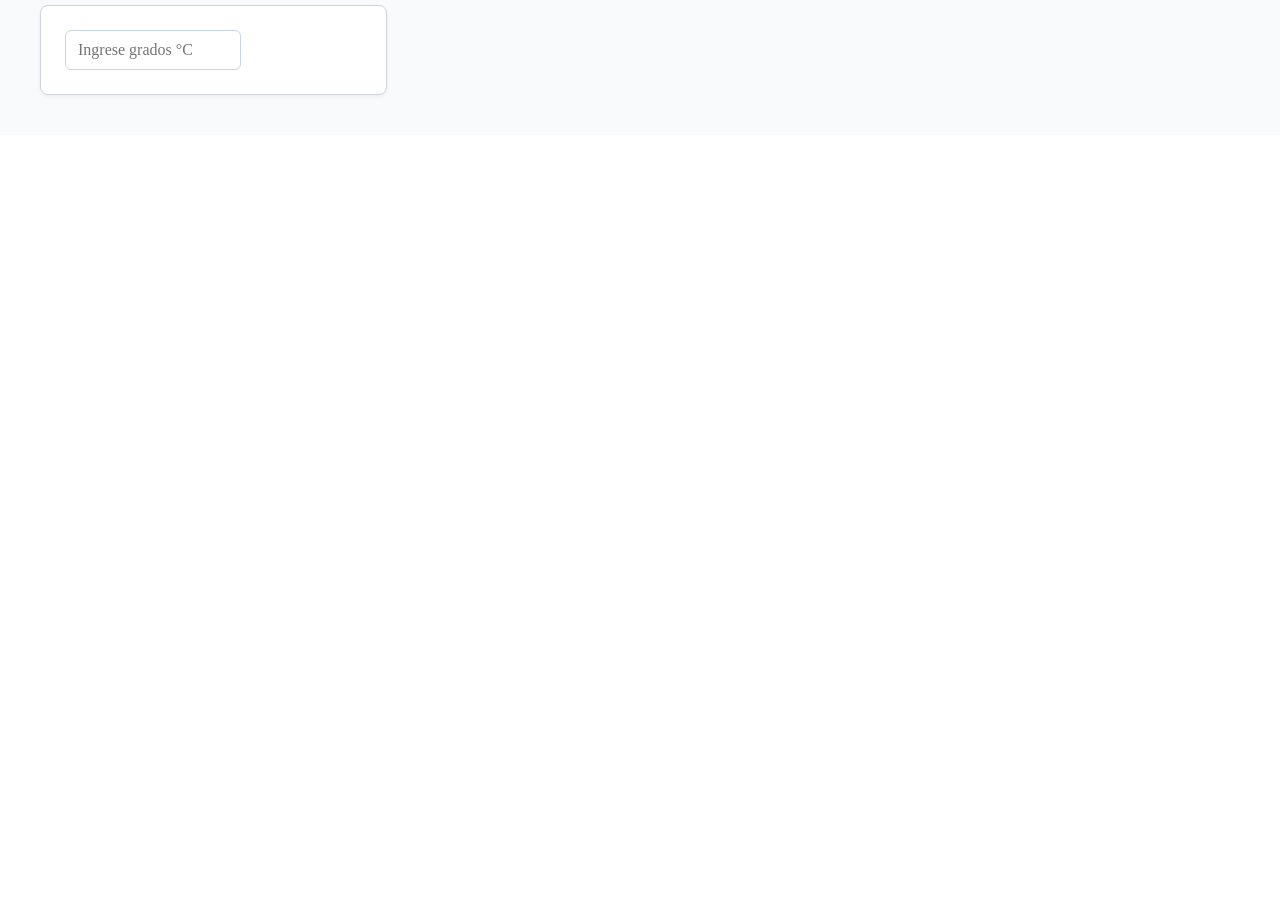
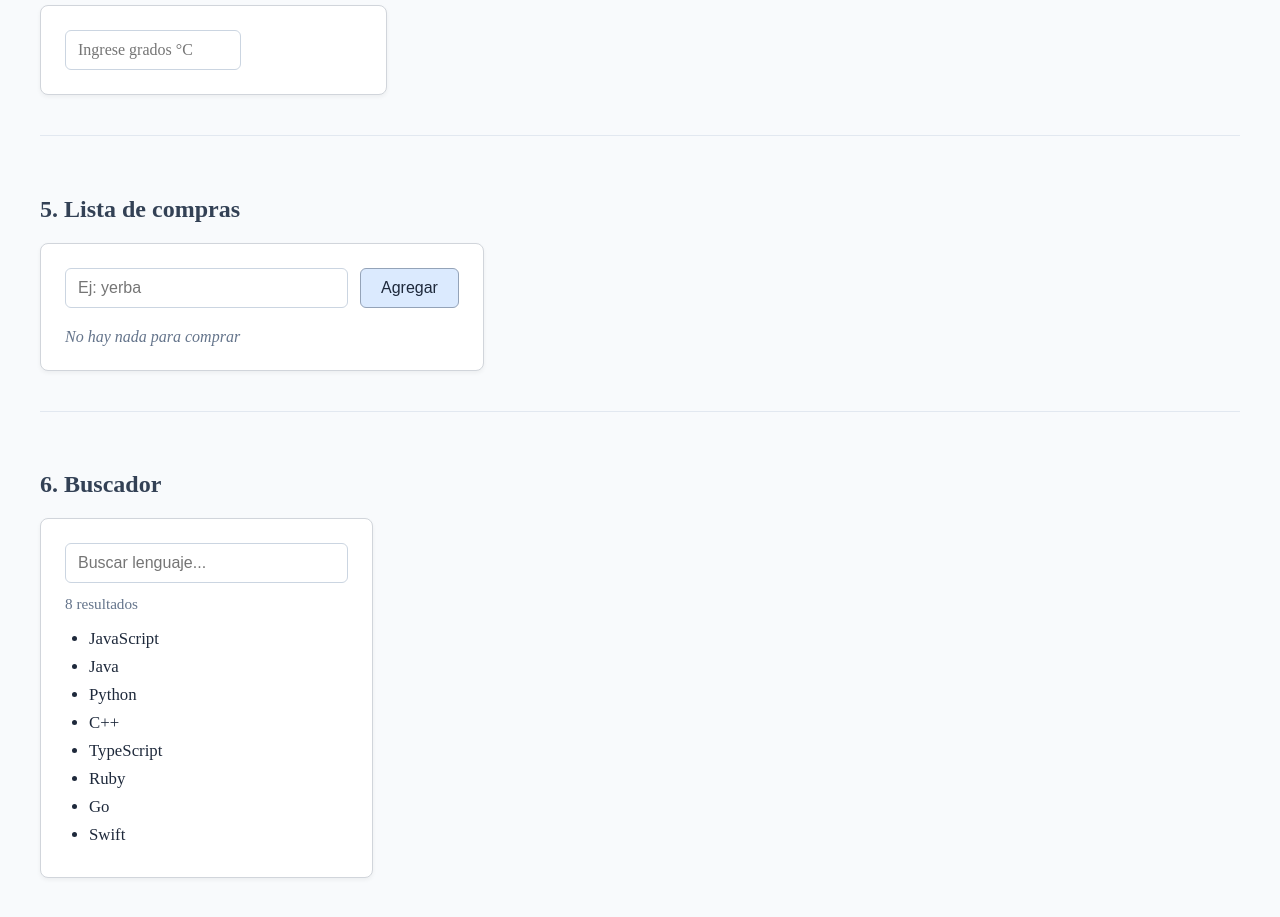
Before and after one commit to Vitale71/Ejercicios-React, a React (Vite) app in the folder clase-front/: page / in a window 1280 px wide. Shown: the part 1040-1957 px from the top of the page. Before the commit the page ends 1175 px from the top, so only its background shows below. Built offline with nearby package versions, Linux system fonts and the light colour scheme.

Commit message:
Ejercicio 6

```diff
--- a/clase-front/src/App.tsx
+++ b/clase-front/src/App.tsx
@@ -2,6 +2,8 @@ import { Producto } from './components/Producto';
 import { Contador } from './components/Contador';
 import { Pregunta } from './components/Pregunta';
 import { Conversor } from './components/Conversor';
+import { ListaCompras } from './components/ListaCompras';
+import { Buscador } from './components/Buscador';
 import './App.css';
 
 function App() {
@@ -9,7 +11,6 @@ function App() {
     <div className="contenedor-principal">
       <h1 className="titulo-tp">Trabajo Práctico React</h1>
 
-      {/* Sección del Ejercicio 1 */}
       <section className="seccion-ejercicio">
         <h2>1. Tarjetas de producto</h2>
         <div className="contenedor-productos">
@@ -21,7 +22,6 @@ function App() {
 
       <hr className="separador" />
 
-      {/* Sección del Ejercicio 2 */}
       <section className="seccion-ejercicio">
         <h2>2. Contador con límites</h2>
         <Contador />
@@ -29,7 +29,6 @@ function App() {
 
       <hr className="separador" />
 
-      {/* Sección del Ejercicio 3 */}
       <section className="seccion-ejercicio">
         <h2>3. Mostrar y ocultar</h2>
         <Pregunta
@@ -40,10 +39,25 @@ function App() {
 
       <hr className="separador" />
 
-      {/* Sección del Ejercicio 4 */}
       <section className="seccion-ejercicio">
         <h2>4. Conversor de temperatura</h2>
         <Conversor />
+      </section>
+
+      <hr className="separador" />
+
+      {/* Sección del Ejercicio 5 */}
+      <section className="seccion-ejercicio">
+        <h2>5. Lista de compras</h2>
+        <ListaCompras />
+      </section>
+
+      <hr className="separador" />
+
+      {/* Sección del Ejercicio 6 */}
+      <section className="seccion-ejercicio">
+        <h2>6. Buscador</h2>
+        <Buscador />
       </section>
 
     </div>
--- /dev/null
+++ b/clase-front/src/components/Buscador.css
@@ -0,0 +1,41 @@
+.tarjeta-buscador {
+  border: 1px solid #d1d5db;
+  border-radius: 8px;
+  padding: 24px;
+  width: 100%;
+  max-width: 400px;
+  background-color: white;
+  box-shadow: 0 2px 4px rgba(0,0,0,0.05);
+}
+
+.input-buscador {
+  width: 100%;
+  padding: 10px 12px;
+  font-size: 1rem;
+  border: 1px solid #cbd5e1;
+  border-radius: 6px;
+  margin-bottom: 12px;
+  outline: none;
+  box-sizing: border-box; /* Asegura que el padding no desborde el ancho */
+}
+
+.input-buscador:focus {
+  border-color: #3b82f6;
+}
+
+.cantidad-resultados {
+  margin: 0 0 16px 0;
+  color: #64748b;
+  font-size: 0.95rem;
+}
+
+.lista-lenguajes {
+  margin: 0;
+  padding-left: 24px;
+}
+
+.item-lenguaje {
+  color: #1e293b;
+  margin-bottom: 8px;
+  font-size: 1.05rem;
+}
--- /dev/null
+++ b/clase-front/src/components/Buscador.tsx
@@ -0,0 +1,51 @@
+import { useState } from 'react';
+import './Buscador.css';
+
+// Lista estática de lenguajes. Como no va a cambiar, la definimos fuera del componente.
+const LENGUAJES = [
+  'JavaScript',
+  'Java',
+  'Python',
+  'C++',
+  'TypeScript',
+  'Ruby',
+  'Go',
+  'Swift'
+];
+
+export function Buscador() {
+  // Estado para guardar lo que el usuario escribe en el input
+  const [busqueda, setBusqueda] = useState('');
+
+  // Filtramos la lista original basándonos en el texto de búsqueda.
+  // Pasamos ambos textos a minúsculas para que "Java" y "java" coincidan.
+  const lenguajesFiltrados = LENGUAJES.filter((lenguaje) =>
+    lenguaje.toLowerCase().includes(busqueda.toLowerCase())
+  );
+
+  return (
+    <div className="tarjeta-buscador">
+      <input
+        type="text"
+        value={busqueda}
+        onChange={(e) => setBusqueda(e.target.value)}
+        placeholder="Buscar lenguaje..."
+        className="input-buscador"
+      />
+
+      {/* Mostramos dinámicamente la cantidad de resultados encontrados */}
+      <p className="cantidad-resultados">
+        {lenguajesFiltrados.length} {lenguajesFiltrados.length === 1 ? 'resultado' : 'resultados'}
+      </p>
+
+      <ul className="lista-lenguajes">
+        {/* Recorremos la lista ya filtrada para mostrar los elementos */}
+        {lenguajesFiltrados.map((lenguaje) => (
+          <li key={lenguaje} className="item-lenguaje">
+            {lenguaje}
+          </li>
+        ))}
+      </ul>
+    </div>
+  );
+}
--- a/clase-front/src/components/Conversor.tsx
+++ b/clase-front/src/components/Conversor.tsx
@@ -34,7 +34,7 @@ export function Conversor() {
           </h2>
 
           {/* Si la temperatura supera los 30 °C, mostramos el mensaje extra[cite: 6] */}
-          {celsiusNum > 30 && (
+          {celsiusNum > 29 && (
             <p className="mensaje-calor">Hace calor</p>
           )}
         </>
--- /dev/null
+++ b/clase-front/src/components/ListaCompras.css
@@ -0,0 +1,83 @@
+.tarjeta-lista {
+  border: 1px solid #d1d5db;
+  border-radius: 8px;
+  padding: 24px;
+  width: 100%;
+  max-width: 500px;
+  background-color: white;
+  box-shadow: 0 2px 4px rgba(0,0,0,0.05);
+}
+
+.controles-lista {
+  display: flex;
+  gap: 12px;
+  margin-bottom: 20px;
+}
+
+.input-lista {
+  padding: 10px 12px;
+  font-size: 1rem;
+  border: 1px solid #cbd5e1;
+  border-radius: 6px;
+  flex-grow: 1; /* Hace que el input ocupe todo el espacio sobrante */
+  outline: none;
+}
+
+.input-lista:focus {
+  border-color: #3b82f6;
+}
+
+.boton-agregar {
+  background-color: #dbeafe;
+  color: #1e293b;
+  border: 1px solid #94a3b8;
+  padding: 8px 20px;
+  border-radius: 6px;
+  font-size: 1rem;
+  font-weight: 500;
+  cursor: pointer;
+  transition: all 0.2s;
+}
+
+.boton-agregar:hover {
+  background-color: #bfdbfe;
+}
+
+.mensaje-vacio {
+  margin: 0;
+  color: #64748b;
+  font-style: italic;
+}
+
+.lista-items {
+  margin: 0;
+  padding-left: 20px; /* Espacio para las viñetas */
+}
+
+.item-compra {
+  display: flex;
+  align-items: center;
+  gap: 12px;
+  margin-bottom: 12px;
+  color: #1e293b;
+  font-size: 1.1rem;
+}
+
+/* Capitaliza la primera letra del producto para que se vea más ordenado */
+.nombre-item::first-letter {
+  text-transform: uppercase;
+}
+
+.boton-eliminar {
+  background-color: #dbeafe;
+  color: #1e293b;
+  border: 1px solid #93c5fd;
+  padding: 4px 12px;
+  border-radius: 6px;
+  font-size: 0.9rem;
+  cursor: pointer;
+}
+
+.boton-eliminar:hover {
+  background-color: #bfdbfe;
+}
--- /dev/null
+++ b/clase-front/src/components/ListaCompras.tsx
@@ -0,0 +1,80 @@
+import { useState } from 'react';
+import './ListaCompras.css';
+
+// 1. Definimos la estructura de cada producto en la lista
+type ItemCompra = {
+  id: number;
+  nombre: string;
+};
+
+export function ListaCompras() {
+  // 2. Estado para la lista. Le indicamos a TypeScript que es un array de ItemCompra (<ItemCompra[]>)
+  const [items, setItems] = useState<ItemCompra[]>([]);
+
+  // 3. Estado para controlar el texto que el usuario escribe en el input
+  const [nuevoItem, setNuevoItem] = useState('');
+
+  const agregarItem = () => {
+    // Evitamos agregar ítems vacíos comprobando si al quitar los espacios (.trim()) queda algo
+    if (nuevoItem.trim() === '') return;
+
+    // Creamos el objeto del nuevo ítem
+    const item = {
+      id: Date.now(), // Usamos la fecha exacta en milisegundos para tener un ID único e irrepetible[cite: 7]
+      nombre: nuevoItem
+    };
+
+    // Actualizamos la lista usando el "Spread Operator" (...)[cite: 7]
+    // Esto significa: "Creá un array nuevo, volcá todos los ítems anteriores, y agregá el nuevo al final"[cite: 7]
+    setItems([...items, item]);
+
+    // Limpiamos el input para que el usuario pueda escribir el siguiente producto
+    setNuevoItem('');
+  };
+
+  const eliminarItem = (id: number) => {
+    // El método .filter() crea un array nuevo dejando pasar solo los elementos que cumplan la condición[cite: 7]
+    // En este caso: conservar todos los ítems cuyo ID sea distinto al que queremos borrar[cite: 7]
+    const listaActualizada = items.filter(i => i.id !== id);
+    setItems(listaActualizada);
+  };
+
+  return (
+    <div className="tarjeta-lista">
+      <div className="controles-lista">
+        <input
+          type="text"
+          value={nuevoItem}
+          onChange={(e) => setNuevoItem(e.target.value)}
+          placeholder="Ej: yerba"
+          className="input-lista"
+        />
+        <button onClick={agregarItem} className="boton-agregar">
+          Agregar
+        </button>
+      </div>
+
+      {/* Renderizado condicional: comprobamos si el array está vacío[cite: 7] */}
+      {items.length === 0 ? (
+        <p className="mensaje-vacio">No hay nada para comprar</p>
+      ) : (
+        <ul className="lista-items">
+          {/* El método .map() recorre el array y transforma cada objeto en código HTML (JSX) */}
+          {items.map(item => (
+            // IMPORTANTE: En React, cada elemento generado por un .map() necesita una prop 'key' única.
+            // Para eso usamos el ID que generamos antes.
+            <li key={item.id} className="item-compra">
+              <span className="nombre-item">{item.nombre}</span>
+              <button
+                onClick={() => eliminarItem(item.id)}
+                className="boton-eliminar"
+              >
+                Eliminar
+              </button>
+            </li>
+          ))}
+        </ul>
+      )}
+    </div>
+  );
+}
```
